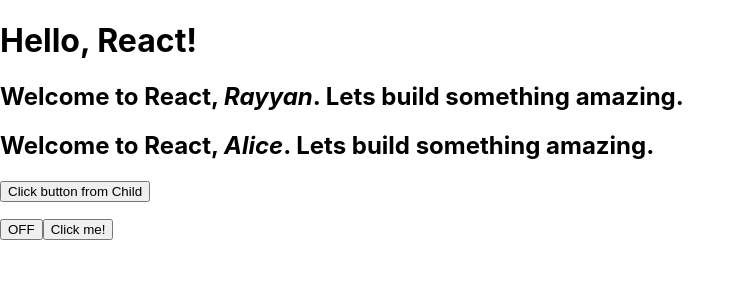
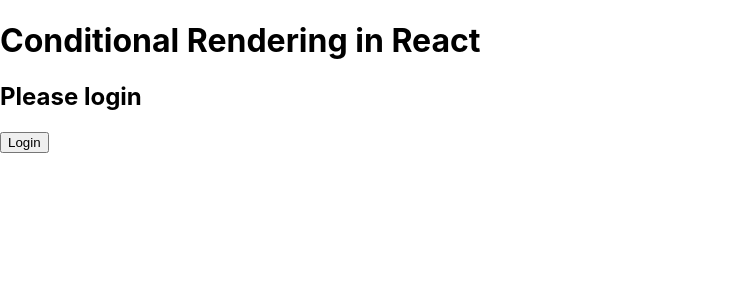
Before and after one commit to Rayyan-Karimi/Rayyan-React-Learn, a React (Create React App) app: page / in a window 1280 px wide. Shown: the top 300 px of the page, without its empty margins (0-745 px from the left). Built offline with nearby package versions, Linux system fonts and the light colour scheme.

Commit message:
Login logout using conditional rendering

```diff
--- a/src/App.js
+++ b/src/App.js
@@ -1,44 +1,23 @@
-import { useState } from "react";
-import ButtonChild from "./ButtonChild";
-
-// Props - parent 2 child comms
-function Greeting(props) {
-  return (
-    <h2>
-      Welcome to React, <i>{props.name}</i>. Lets build something amazing.
-    </h2>
-  );
-}
-
+import React, { useState } from "react";
 function App() {
-  // State
-  const [isOn, setIsOn] = useState(false);
-  const toggleButton = () => {
-    setIsOn(!isOn);
+  const [isLoggedIn, setIsLoggedIn] = useState(false);
+  const toggleLogin = () => {
+    setIsLoggedIn(!isLoggedIn);
   };
-
-  // Event handling
-  const handleClick = () => {
-    alert("Button was clicked.");
-  };
-
-  const [message, setMessage] = useState(""); // state to store the message
-  const handleMessage = (msg) => {
-    // update teh state wth message from child.
-    setMessage(msg);
-  };
-
   return (
     <div>
-      <h1>Hello, React!</h1>
-      <Greeting name="Rayyan" />
-      <Greeting name="Alice" />
-      { /* pass a calback fuction to the child */ }
-      <ButtonChild onButtonClick={handleMessage} />
-      { /* display the message from the child */}
-      <p>{message}</p>
-      <button onClick={toggleButton}>{isOn ? "ON" : "OFF"}</button>
-      <button onClick={handleClick}>Click me!</button>
+      <h1>Conditional Rendering in React</h1>
+      {isLoggedIn ? (
+        <div>
+          <h2>Welcome</h2>
+          <button onClick={toggleLogin}>Logout</button>
+        </div>
+      ) : (
+        <div>
+          <h2>Please login</h2>
+          <button onClick={toggleLogin}>Login</button>
+        </div>
+      )}
     </div>
   );
 }
```
